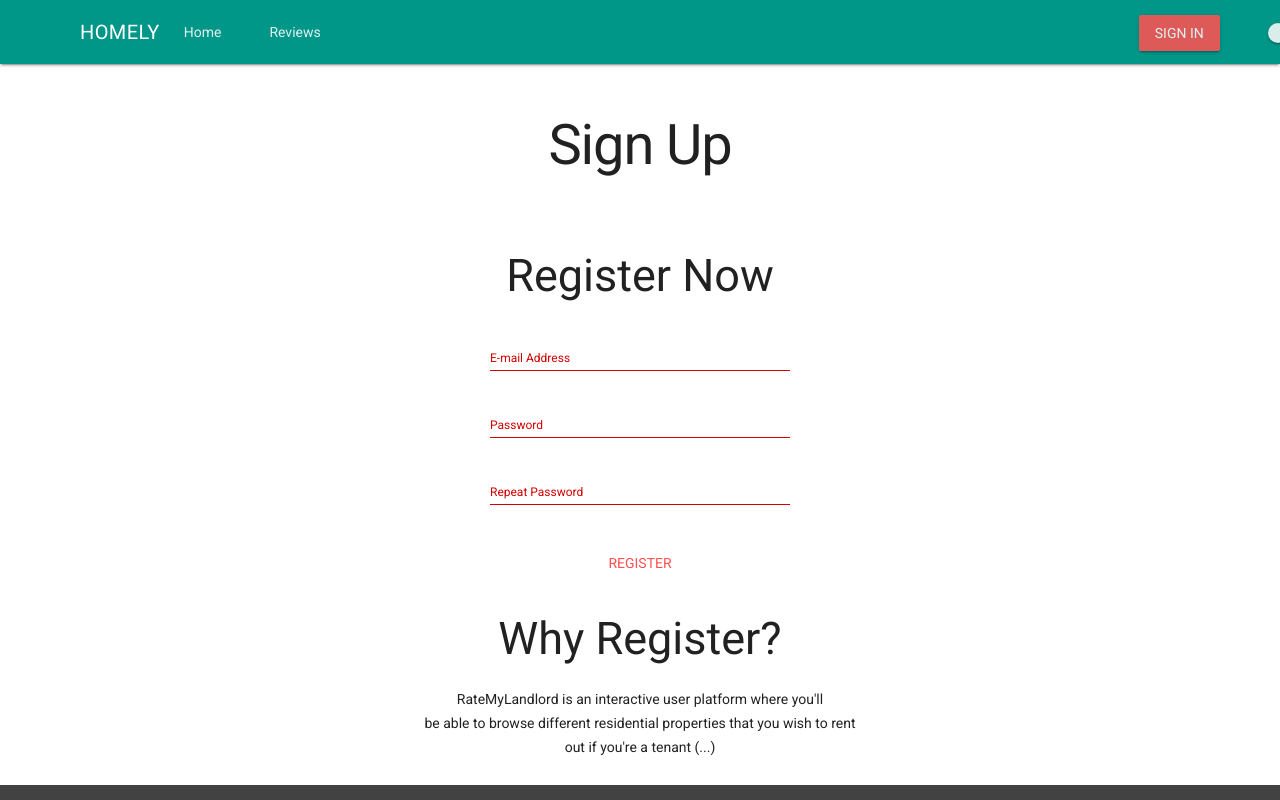
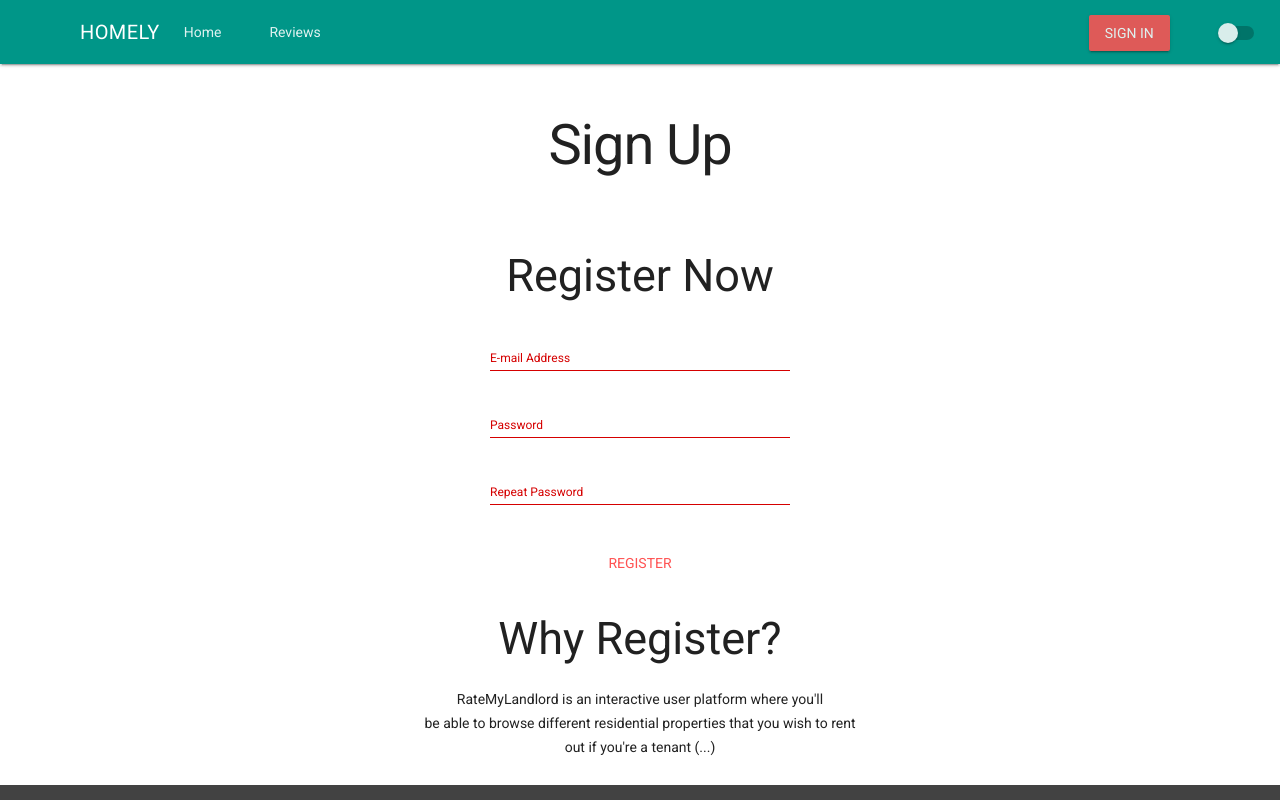
Before and after one commit to SEG2900Team6/SEG2900Team6.github.io, a plain HTML site: page signup.html in a window 1280 px wide. Drawn offline with Linux system fonts and the light colour scheme.

Commit message:
Fixed button out of screen

```diff
--- a/signup.html
+++ b/signup.html
@@ -10,7 +10,7 @@
    	 <script src="./js/gen_validatorv4.js" type="text/javascript"></script>
 	<style>
 	.page-content {
- 	  width: 50%;
+ 	    width: 50%;
     	margin: auto;
     	background: white;
     	padding: 10px;
@@ -38,7 +38,7 @@
 						Sign in
 					</button>
 				</a>
-				<a class="mdl-navigation__link" href="">
+				<a class="mdl-navigation__link" href="" style="margin-right:50px;">
 					<label for="switch2" class="mdl-switch mdl-js-switch mdl-js-ripple-effect">
 						<input type="checkbox" id="switch2" class="mdl-switch__input">
 					</label>
```
Also changed, not shown: about.html (+1 -1 lines), index.html (+2 -2 lines), reviews.html (+1 -1 lines), signup_action.html (+1 -1 lines).
